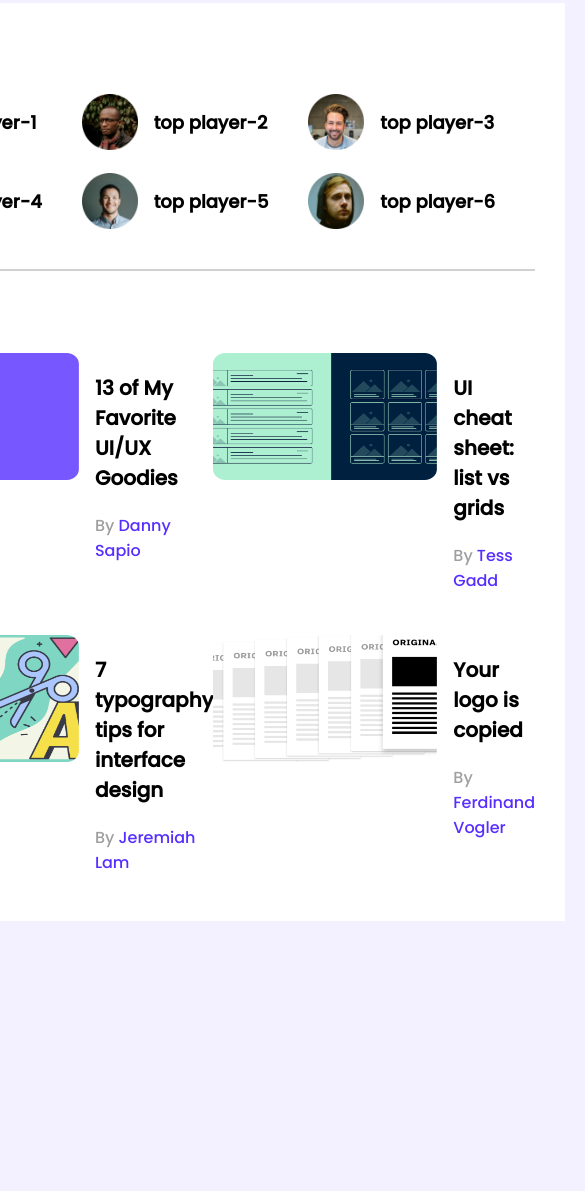
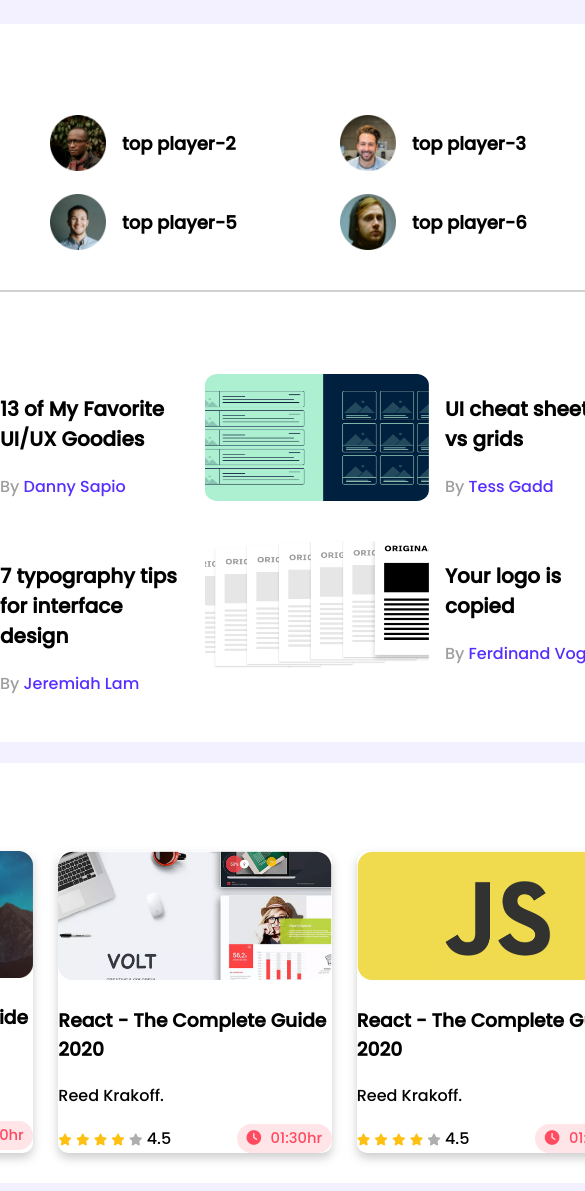
Before and after one commit to enankhan23/leader-board-css3, a plain HTML site: page index.html in a window 390 px wide. Shown: the part 5-1196 px from the top of the page, 585 px wide, since content can reach past the window. Before the commit the page ends 934 px from the top, so only its background shows below. Drawn offline with Linux system fonts and the light colour scheme.

Commit message:
done but not responsive yet

```diff
--- a/index.html
+++ b/index.html
@@ -6,6 +6,9 @@
    <meta http-equiv="X-UA-Compatible" content="IE=edge">
    <meta name="viewport" content="width=device-width, initial-scale=1.0">
    <title>Leader board </title>
+   <!-- Fontawesome -->
+   <script src="https://kit.fontawesome.com/ceef528142.js" crossorigin="anonymous"></script>
+   <!-- Style sheet -->
    <link rel="stylesheet" href="style.css">
 </head>
 
@@ -98,8 +101,98 @@
             </div>
          </div>
       </section>
+      <!-- Latest courses -->
+      <section class="container">
+         <h2 class="top-title">Latest Courses</h2>
+         <div class="courses">
+            <div class="course">
+               <div class="course-banner">
+                  <img src="images/courses/course-1.png" alt="">
+               </div>
+               <div class="couse-detail">
+                  <h3 class="course-title">
+                     React - The Complete Guide 2020
+                  </h3>
+                  <p class="course-author">
+                     Reed Krakoff.
+                  </p>
+                  <div class="course-info">
+                     <div class="stars">
+                        <i class="fa-solid fa-star filled"></i>
+                        <i class="fa-solid fa-star filled"></i>
+                        <i class="fa-solid fa-star filled"></i>
+                        <i class="fa-solid fa-star filled"></i>
+                        <i class="fa-solid fa-star empty"></i>
+                        <span>4.5</span>
+                     </div>
+
+                     <div class="course-duration">
+                        <i class="fa-solid fa-clock"></i>
+                        <p>01:30hr</p>
+                     </div>
+                  </div>
+               </div>
+            </div>
+            <div class="course">
+               <div class="course-banner">
+                  <img src="images/courses/course-2.png" alt="">
+               </div>
+               <div class="couse-detail">
+                  <h3 class="course-title">
+                     React - The Complete Guide 2020
+                  </h3>
+                  <p class="course-author">
+                     Reed Krakoff.
+                  </p>
+                  <div class="course-info">
+                     <div class="stars">
+                        <i class="fa-solid fa-star filled"></i>
+                        <i class="fa-solid fa-star filled"></i>
+                        <i class="fa-solid fa-star filled"></i>
+                        <i class="fa-solid fa-star filled"></i>
+                        <i class="fa-solid fa-star empty"></i>
+                        <span>4.5</span>
+                     </div>
+
+                     <div class="course-duration">
+                        <i class="fa-solid fa-clock"></i>
+                        <p>01:30hr</p>
+                     </div>
+                  </div>
+               </div>
+            </div>
+            <div class="course">
+               <div class="course-banner">
+                  <img src="images/courses/course-3.png" alt="">
+               </div>
+               <div class="couse-detail">
+                  <h3 class="course-title">
+                     React - The Complete Guide 2020
+                  </h3>
+                  <p class="course-author">
+                     Reed Krakoff.
+                  </p>
+                  <div class="course-info">
+                     <div class="stars">
+                        <i class="fa-solid fa-star filled"></i>
+                        <i class="fa-solid fa-star filled"></i>
+                        <i class="fa-solid fa-star filled"></i>
+                        <i class="fa-solid fa-star filled"></i>
+                        <i class="fa-solid fa-star empty"></i>
+                        <span>4.5</span>
+                     </div>
+
+                     <div class="course-duration">
+                        <i class="fa-solid fa-clock"></i>
+                        <p>01:30hr</p>
+                     </div>
+                  </div>
+               </div>
+            </div>
+         </div>
+      </section>
+
    </main>
-
 
 </body>
 
--- a/style.css
+++ b/style.css
@@ -10,11 +10,15 @@ body {
     background-color: #ffffff;
     width: 870px;
     padding: 30px;
+    margin-top: 21px;
+    border-radius: 10px;
 }
 
 main {
     display: flex;
     justify-content: center;
+    flex-direction: column;
+    align-items: center;
 }
 
 
@@ -58,31 +62,82 @@ hr {
 /*------------
  Top blog styles
  ------------- */
- .blogs{
+.blogs {
     display: grid;
-    grid-template-columns: repeat(2,1fr);
+    grid-template-columns: repeat(2, 1fr);
     row-gap: 26px;
+    column-gap: 20px;
 
- }
- .blog{
+}
+
+.blog {
     display: flex;
- }
- .blog-info{
-    margin-left:16px ;
- }
+}
+
+.blog-info {
+    margin-left: 16px;
+}
 
 .thumbnail img {
     width: 224px;
     height: 127px;
 }
-.blog-title{
+
+.blog-title {
     font-size: 20px;
 }
-.blog-author{
+
+.blog-author {
     color: #9F9F9F;
     font-size: 16px;
 }
-.blog-author a{
+
+.blog-author a {
     text-decoration: none;
     color: #562EFF;
 }
+
+/*-------------------
+ courses style
+ ------------------- */
+ .courses{
+    display: grid;
+    grid-template-columns: repeat(3,1fr);
+    column-gap: 25px;
+ }
+ .course{
+
+    box-shadow: 0px 5px 10px rgba(128, 128, 128, 0.386);
+    border-radius: 10px;
+
+
+ }
+.course .course-banner img {
+    width: 100%;
+    /* height: 104px; */
+}
+.course-info{
+    display: flex;
+    align-items: center;
+    justify-content: space-between;
+}
+.course-duration{
+    display: flex;
+    align-items: center;
+    justify-content: space-evenly;
+    color: #FF4A60;
+    background-color:#FFE4E8 ;
+    width: 94.83px;
+    height: 29.38px;
+    border-radius: 14.6913px;
+    font-size: 14.69px;
+}
+.fa-star{
+    font-size: 12px;
+}
+.fa-star.filled{
+    color: #FFC014;
+}
+.fa-star.empty{
+    color: #AEAEAE;
+}
```
